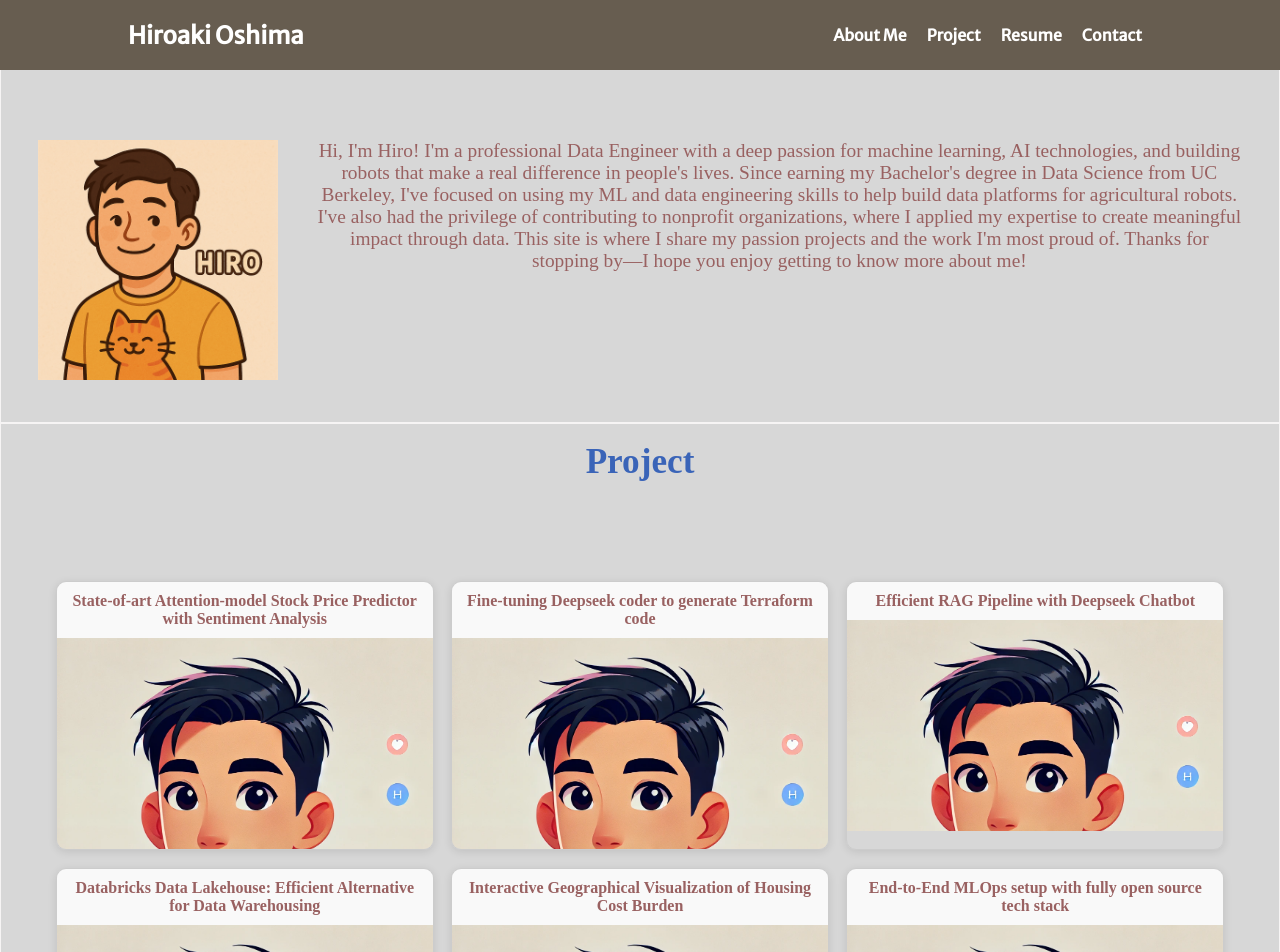
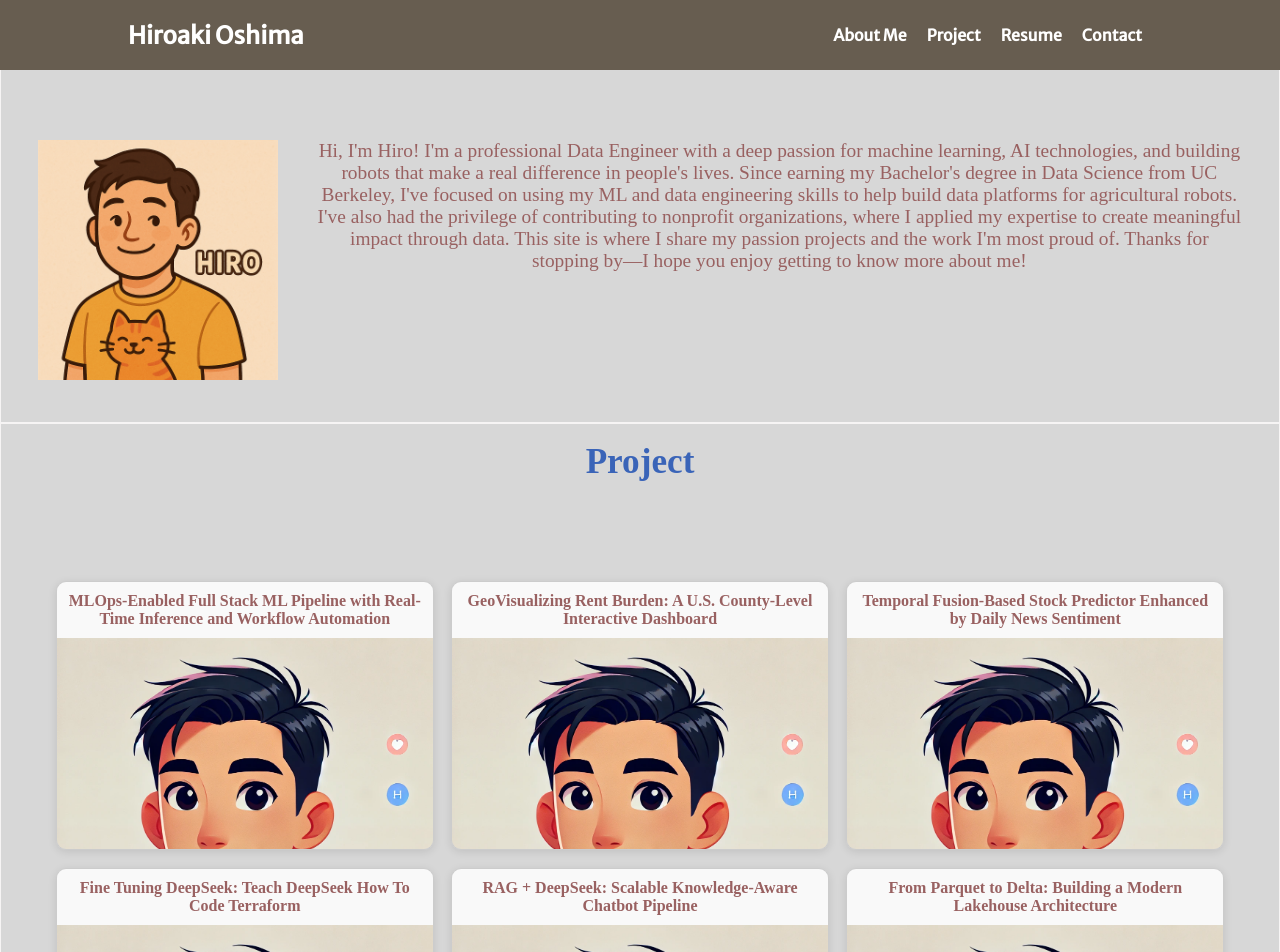
Before and after one commit to Hiroaki0422/web_portfolio, a React (Create React App) app: page / in a window 1280 px wide. Shown: the top 952 px of the page. Built offline with nearby package versions, Linux system fonts and the light colour scheme.

Commit message:
set project names

```diff
--- a/src/Project.js
+++ b/src/Project.js
@@ -21,29 +21,36 @@ const Project = () => {
   const projects = [
     {
       title:
-        "State-of-art Attention-model Stock Price Predictor with Sentiment Analysis",
-      link: "#", // Replace with actual URL
-    },
-    {
-      title: "Fine-tuning Deepseek coder to generate Terraform code",
+        "MLOps-Enabled Full Stack ML Pipeline with Real-Time Inference and Workflow Automation",
       link: "#",
-    },
-    {
-      title: "Efficient RAG Pipeline with Deepseek Chatbot",
-      link: "#",
+      image: img,
     },
     {
       title:
-        "Databricks Data Lakehouse: Efficient Alternative for Data Warehousing",
+        "GeoVisualizing Rent Burden: A U.S. County-Level Interactive Dashboard",
       link: "#",
+      image: img,
     },
     {
-      title: "Interactive Geographical Visualization of Housing Cost Burden",
+      title:
+        "Temporal Fusion-Based Stock Predictor Enhanced by Daily News Sentiment",
       link: "#",
+      image: img,
     },
     {
-      title: "End-to-End MLOps setup with fully open source tech stack",
+      title: "Fine Tuning DeepSeek: Teach DeepSeek How To Code Terraform",
       link: "#",
+      image: img,
+    },
+    {
+      title: "RAG + DeepSeek: Scalable Knowledge-Aware Chatbot Pipeline",
+      link: "#",
+      image: img,
+    },
+    {
+      title: "From Parquet to Delta: Building a Modern Lakehouse Architecture",
+      link: "#",
+      image: img,
     },
   ];
 
@@ -55,7 +62,7 @@ const Project = () => {
             key={index}
             title={project.title}
             link={project.link}
-            image={img}
+            image={project.image}
           />
         ))}
       </div>
```
